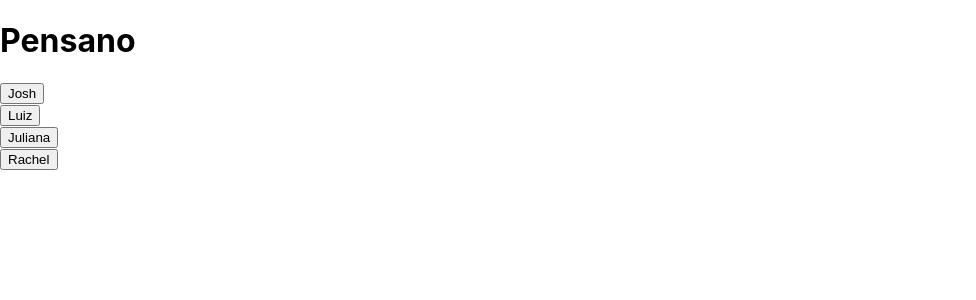
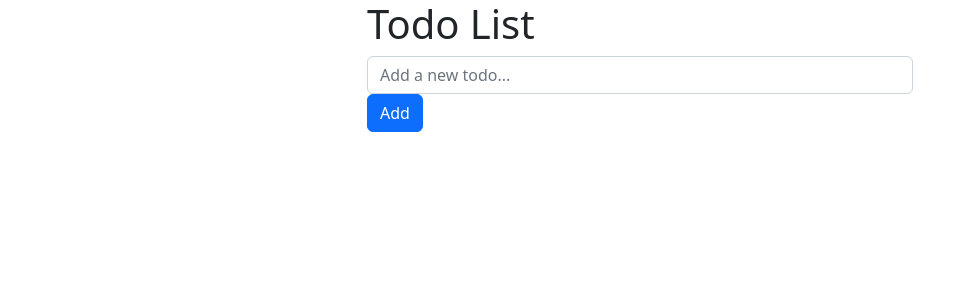
Before and after one commit to josh-p-git/josh-p-git.github.io, a React (Create React App) app: page / in a window 1280 px wide. Shown: the top 300 px of the page, without its empty margins (0-976 px from the left). Built offline with nearby package versions, Linux system fonts and the light colour scheme.

Commit message:
pushing this to git hub

```diff
--- a/package.json
+++ b/package.json
@@ -6,15 +6,17 @@
     "@testing-library/jest-dom": "^5.16.5",
     "@testing-library/react": "^13.4.0",
     "@testing-library/user-event": "^13.5.0",
+    "bootstrap": "^5.2.3",
     "react": "^18.2.0",
+    "react-bootstrap": "^2.7.2",
     "react-dom": "^18.2.0",
     "react-scripts": "5.0.1",
     "web-vitals": "^2.1.4"
   },
   "scripts": {
     "start": "react-scripts start",
-    "predeploy" : "npm run build",
-    "deploy" : "gh-pages -d build",
+    "predeploy": "npm run build",
+    "deploy": "gh-pages -d build",
     "build": "react-scripts build",
     "test": "react-scripts test",
     "eject": "react-scripts eject"
--- a/src/App.js
+++ b/src/App.js
@@ -1,53 +1,12 @@
-import { useState } from 'react'
-import Josh from "./components/Josh/Josh";
-import Luiz from "./components/Luiz/Luiz";
-import Juliana from "./components/Juliana/Juliana";
-import Rachel from "./components/Rachel/Rachel";
+import BootComponent from './components/bootstrap-tutorial/BootComponent';
+import 'bootstrap/dist/css/bootstrap.min.css';
+
 
 function App() {
-  const [showJosh, setShowJosh] = useState(false)
-  const [showLuiz, setShowLuiz] = useState(false)
-  const [showJuliana, setShowJuliana] = useState(false)
-  const [showRachel, setShowRachel] = useState(false)
-
-  const handleJosh= () => {
-    setShowJosh(false)
-  }
-
-  const handleLuiz= () => {
-    setShowLuiz(false)
-  }
-
-  const handleJuliana= () => {
-    setShowJuliana(false)
-  }
-
-  const handleRachel= () => {
-    setShowRachel(false)
-  }
 
   return (
     <div>
-      <h1>Pensano</h1>
-      <div>
-        {showJosh && <Josh handleJosh={handleJosh}/>}
-        <button onClick={() => setShowJosh(true)}>Josh</button>
-      </div>
-
-      <div>
-        {showLuiz && <Luiz handleLuiz={handleLuiz}/>}
-        <button onClick={() => setShowLuiz(true)}>Luiz</button>
-      </div>
-
-      <div>
-        {showJuliana && <Juliana handleJuliana={handleJuliana}/>}
-        <button onClick={() => setShowJuliana(true)}>Juliana</button>
-      </div>
-
-      <div>
-        {showRachel && <Rachel handleRachel={handleRachel}/>}
-        <button onClick={() => setShowRachel(true)}>Rachel</button>
-      </div>
+      <BootComponent />
     </div>
 
   );
--- /dev/null
+++ b/src/components/bootstrap-tutorial/BootComponent.js
@@ -0,0 +1,52 @@
+import React, { useState } from 'react';
+import { Container, Row, Col, Form, Button, ListGroup } from 'react-bootstrap';
+
+function TodoList() {
+  const [todos, setTodos] = useState([]);
+  const [newTodo, setNewTodo] = useState('');
+
+  const handleSubmit = (e) => {
+    e.preventDefault();
+    if (newTodo.trim()) {
+      setTodos([...todos, { id: Date.now(), text: newTodo }]);
+      setNewTodo('');
+    }
+  };
+
+  const handleDelete = (id) => {
+    setTodos(todos.filter((todo) => todo.id !== id));
+  };
+
+  return (
+    <Container>
+      <Row>
+        <Col md={{ span: 6, offset: 3 }}>
+          <h1>Todo List</h1>
+          <Form onSubmit={handleSubmit}>
+            <Form.Group>
+              <Form.Control
+                type="text"
+                placeholder="Add a new todo..."
+                value={newTodo}
+                onChange={(e) => setNewTodo(e.target.value)}
+              />
+            </Form.Group>
+            <Button type="submit">Add</Button>
+          </Form>
+          <ListGroup>
+            {todos.map((todo) => (
+              <ListGroup.Item key={todo.id}>
+                {todo.text}
+                <Button variant="danger" className="float-end" onClick={() => handleDelete(todo.id)}>
+                  X
+                </Button>
+              </ListGroup.Item>
+            ))}
+          </ListGroup>
+        </Col>
+      </Row>
+    </Container>
+  );
+}
+
+export default TodoList;
```
Also changed, not shown: 1 other file (tests, documents, lock files or other folders).
